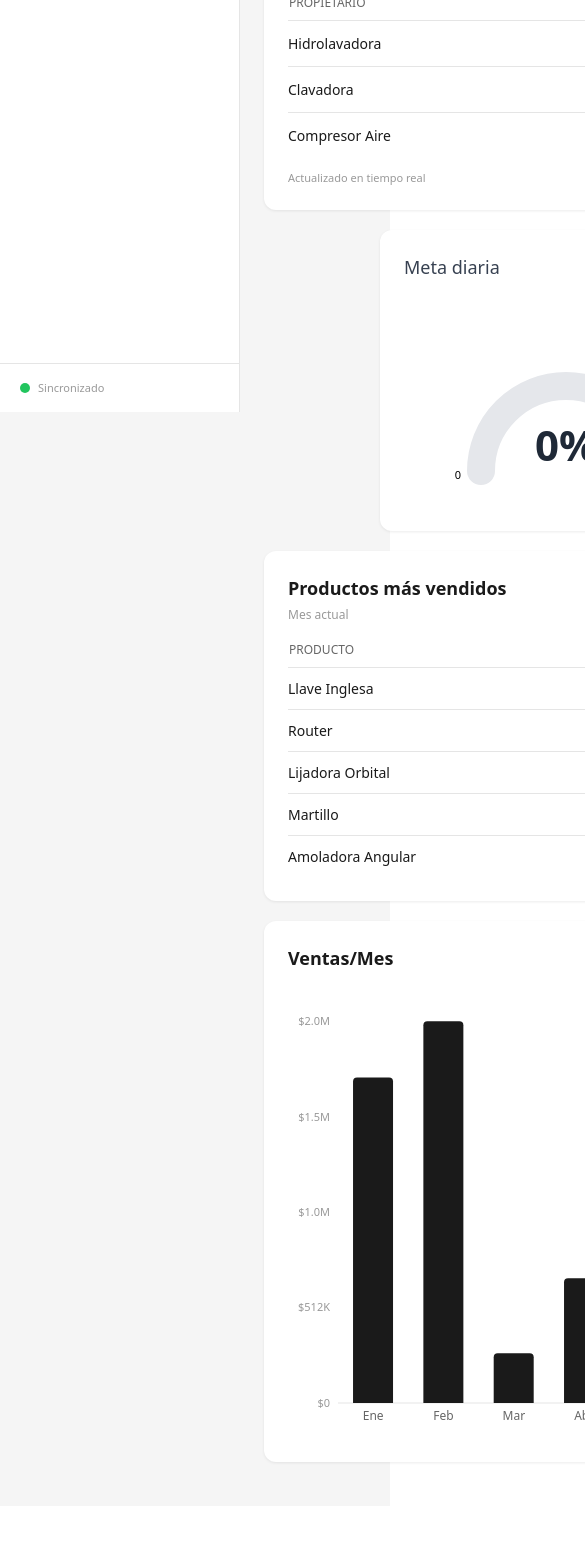
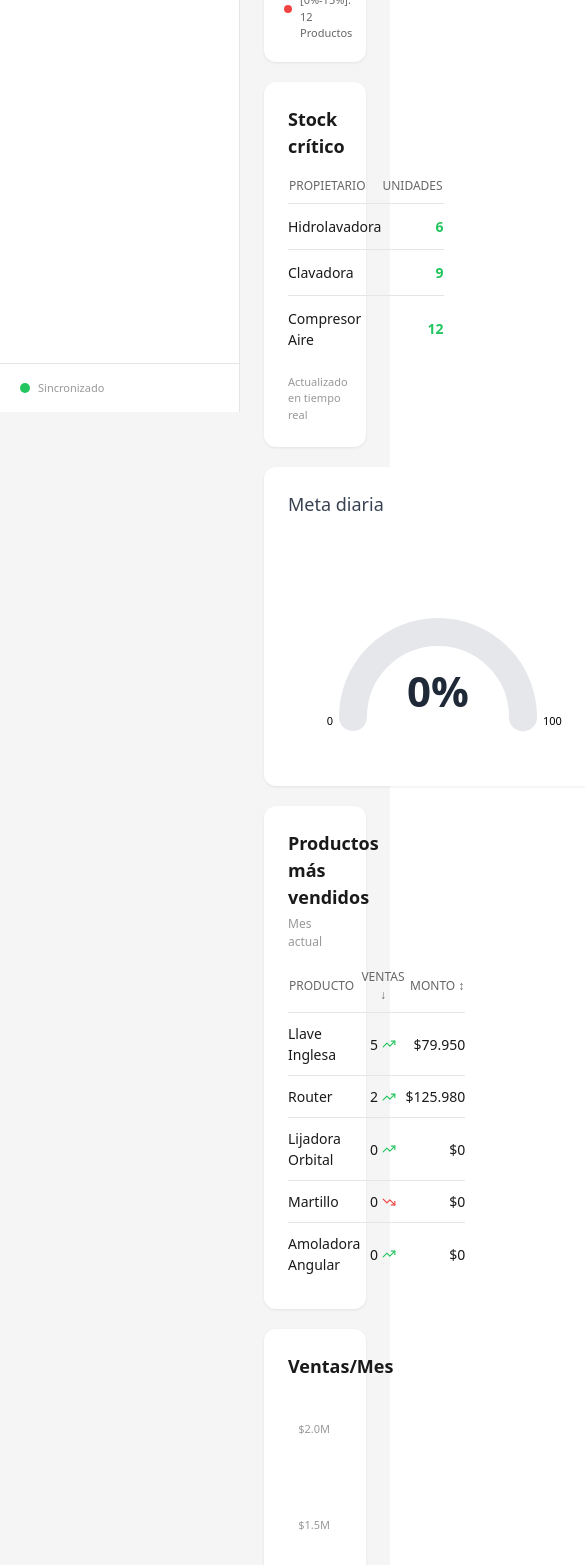
Before and after one commit to Matybiem/inventario-web, a React (Vite) app: page / in a window 390 px wide. Shown: the part 432-1997 px from the top of the page, 585 px wide, since content can reach past the window. Before the commit the page ends 1938 px from the top, so only its background shows below. Built offline with nearby package versions, Linux system fonts and the light colour scheme.

Commit message:
Se ajusta contenedor Meta diaria y dempas contenedores en dashboard para que se ajusten al ancho de la pantalla si que se pierda contenido

```diff
--- a/src/components/dashboard/Dashboard.tsx
+++ b/src/components/dashboard/Dashboard.tsx
@@ -10,15 +10,15 @@ export default function Dashboard() {
 
   return (
     <div className="transition-all duration-300">
-      <div className="p-6 max-w-[1200px] min-w-[1000px] mx-auto">
+      <div className="p-6 w-full max-w-[1200px]">
       {/* Row 1: Stock General + Stock Crítico */}
-      <div className="grid grid-cols-1 lg:grid-cols-2 gap-5 mb-5">
+      <div className="grid grid-cols-1 2xl:grid-cols-2 gap-5 mb-5">
         <StockGeneral />
         <StockCritico />
       </div>
 
       {/* Row 3: Productos Más Vendidos + Ventas/Mes */}
-      <div className="grid grid-cols-1 lg:grid-cols-2 gap-5 mb-5">
+      <div className="grid grid-cols-1 2xl:grid-cols-2 gap-5 mb-5">
         <MetaDiaria />
         <ProductosMasVendidos />
 
--- a/src/components/dashboard/MetaDiaria.css
+++ b/src/components/dashboard/MetaDiaria.css
@@ -2,8 +2,7 @@
 
 .meta-diaria-container {
   width: 100%;
-  max-width: 720px;
-  margin: 0 auto;
+  margin: 0;
   position: relative;
   background-color: white;
   border-radius: 0.75rem;
--- a/src/components/dashboard/MetaDiaria.tsx
+++ b/src/components/dashboard/MetaDiaria.tsx
@@ -80,7 +80,7 @@ export default function MetaDiaria() {
   };
 
   return (
-    <div className="meta-diaria-container">
+    <div className="meta-diaria-container min-w-[400px]">
       {/* Botón de editar meta */}
       <button
         onClick={openMetaDialog}
--- a/tailwind.config.js
+++ b/tailwind.config.js
@@ -4,6 +4,9 @@ module.exports = {
   content: ['./index.html', './src/**/*.{js,ts,jsx,tsx}'],
   theme: {
     extend: {
+      screens: {
+        '2xl': '1200px',
+      },
       colors: {
         border: "hsl(var(--border))",
         input: "hsl(var(--input))",
```
